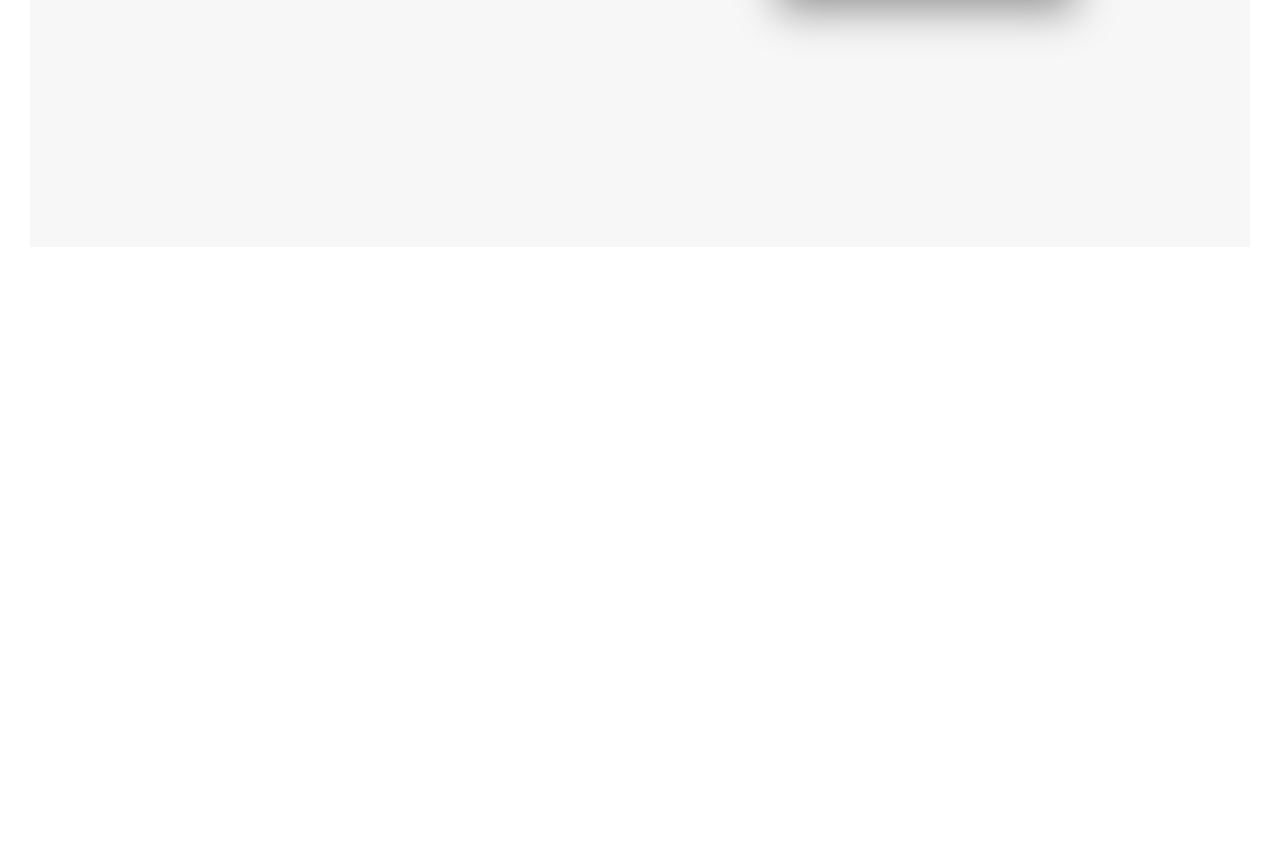
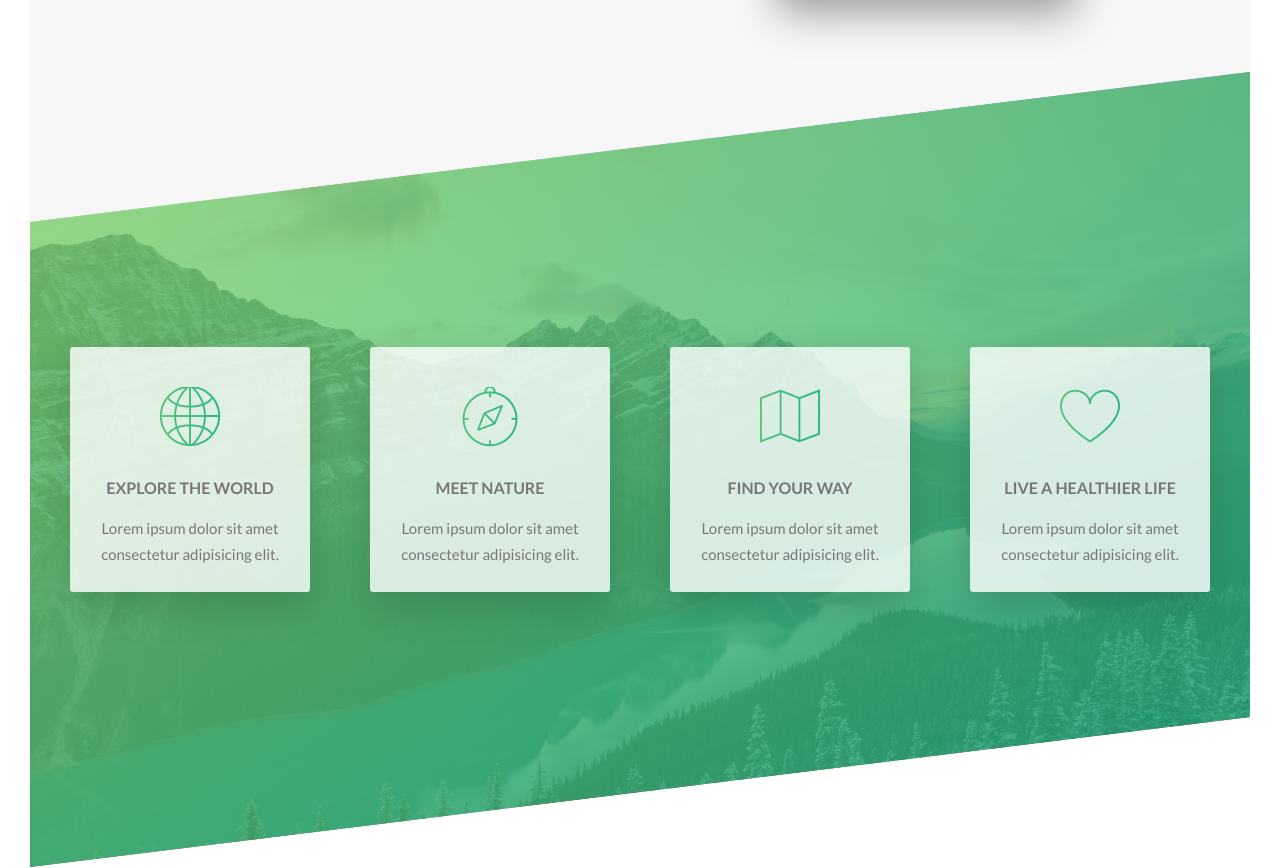
Before and after one commit to thefjrm/natours, a website: page index.html in a window 1280 px wide. Shown: the part 1322-2190 px from the top of the page. Before the commit the page ends 1599 px from the top, so only its background shows below. Drawn offline with Linux system fonts and the light colour scheme; files whose address does not match are found by name.

Commit message:
Create features section

```diff
--- a/index.html
+++ b/index.html
@@ -8,7 +8,8 @@
       href="https://fonts.googleapis.com/css?family=Lato:100,300,400,700,900"
       rel="stylesheet"
     />
-    <link rel="stylesheet" href="css/style.css" />
+    <link rel="stylesheet" href="dist/css/icon-font.css" />
+    <link rel="stylesheet" href="dist/css/main.min.css" />
     <link rel="shortcut icon" type="image/png" href="img/favicon.png" />
     <title>Natours | Exciting tours for adventurous people</title>
   </head>
@@ -79,6 +80,55 @@
           </div>
         </div>
       </section>
+      <section class="section-features">
+        <div class="row">
+          <div class="col-1-of-4">
+            <div class="feature-box">
+              <i class="feature-box__icon icon-basic-world"></i>
+              <h3 class="heading-tertiary u-margin-bottom-small">
+                Explore the World
+              </h3>
+              <p>
+                Lorem ipsum dolor sit amet consectetur adipisicing elit.
+              </p>
+            </div>
+          </div>
+            <div class="col-1-of-4">
+              <div class="feature-box">
+                <i class="feature-box__icon icon-basic-compass"></i>
+                <h3 class="heading-tertiary u-margin-bottom-small">
+                  Meet Nature
+                </h3>
+                <p>
+                  Lorem ipsum dolor sit amet consectetur adipisicing elit.
+                </p>
+              </div>
+            </div>
+              <div class="col-1-of-4">
+                <div class="feature-box">
+                  <i class="feature-box__icon icon-basic-map"></i>
+                  <h3 class="heading-tertiary u-margin-bottom-small">
+                    Find your way
+                  </h3>
+                  <p>
+                    Lorem ipsum dolor sit amet consectetur adipisicing elit.
+                  </p>
+                </div>
+              </div>
+                <div class="col-1-of-4">
+                  <div class="feature-box">
+                    <i class="feature-box__icon icon-basic-heart"></i>
+                    <h3 class="heading-tertiary u-margin-bottom-small">
+                      Live a healthier life
+                    </h3>
+                    <p>
+                      Lorem ipsum dolor sit amet consectetur adipisicing elit.
+                    </p>
+                  </div>
+                </div>
+          </div>
+        </div>
+      </section>
     </main>
   </body>
 </html>
--- /dev/null
+++ b/sass/components/_feature-box.scss
@@ -0,0 +1,24 @@
+.feature-box {
+  background-color: rgba($color-white, 0.8);
+  font-size: 1.5rem;
+  padding: 2.5rem;
+  text-align: center;
+  border-radius: 3px;
+  box-shadow: 0 1.5rem 4rem rgba($color-black, 0.15);
+  transition: transform 0.3s;
+  &__icon {
+    font-size: 6rem;
+    margin-bottom: 1.5rem;
+    background-image: linear-gradient(
+      to right,
+      $color-primary,
+      $color-primary-dark
+    );
+    -webkit-background-clip: text;
+    background-clip: text;
+    color: transparent;
+  }
+  &:hover {
+    transform: translateY(-1.5rem) scale(1.03);
+  }
+}
--- a/sass/main.scss
+++ b/sass/main.scss
@@ -10,6 +10,7 @@
 
 @import "components/button";
 @import "components/composition";
+@import "components/feature-box";
 
 @import "layout/grid";
 @import "layout/header";
--- a/sass/pages/_home.scss
+++ b/sass/pages/_home.scss
@@ -3,3 +3,19 @@
   padding: 25rem 0;
   margin-top: -20vh;
 }
+
+.section-features {
+  padding: 20rem 0;
+  background-image: linear-gradient(
+      to right bottom,
+      rgba($color-primary-light, 0.8),
+      rgba($color-primary-dark, 0.8)
+    ),
+    url("../img/nat-4.jpg");
+  background-size: cover;
+  transform: skewY(-7deg);
+  margin-top: -10rem;
+  & > * {
+    transform: skewY(7deg);
+  }
+}
```
Also changed, not shown: css/style.css (deleted), dist/css/icon-font.css (added), dist/css/main.min.css (added), fonts/linea-basic-10.ttf (added), fonts/linea-basic-10.woff (added), 3 other files.
